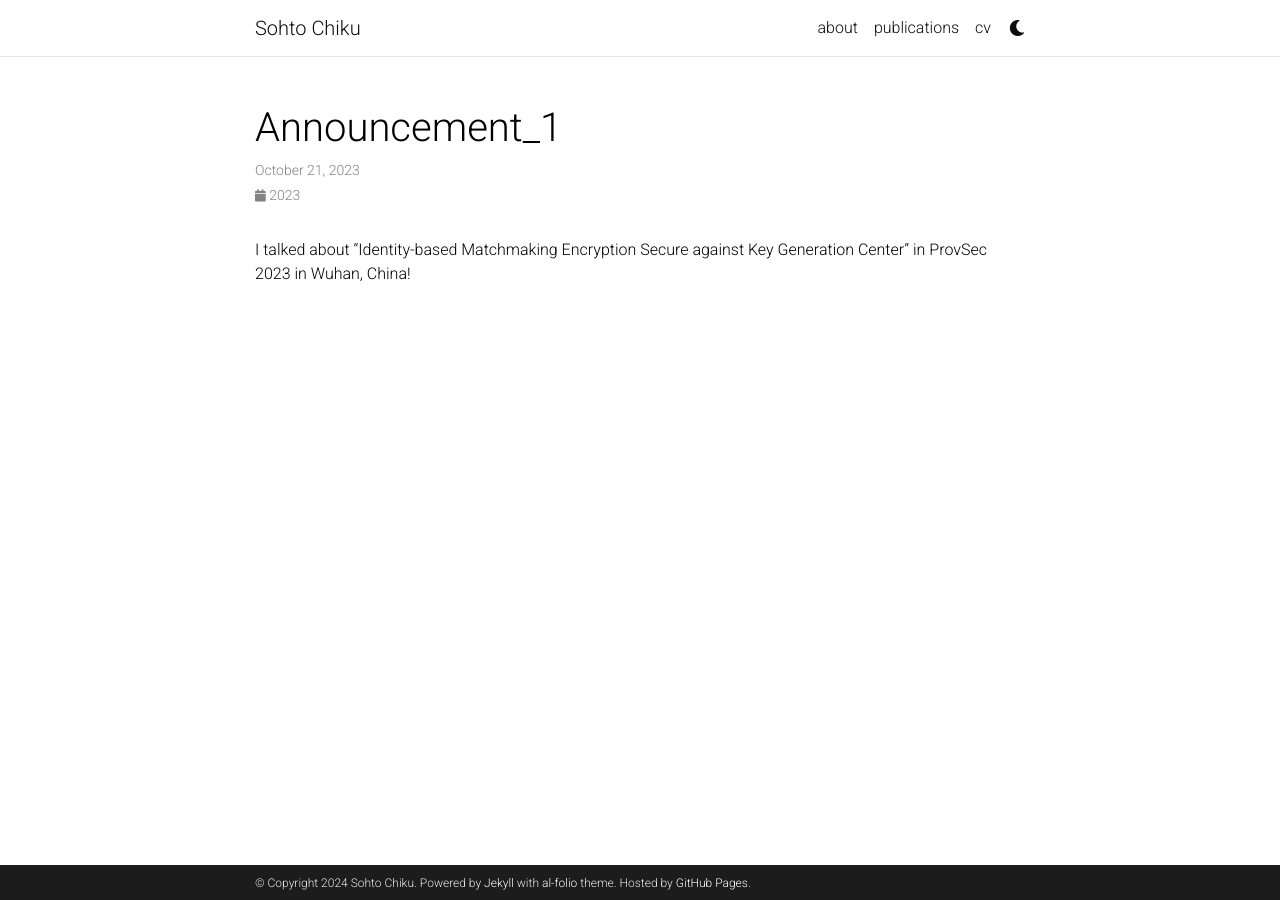
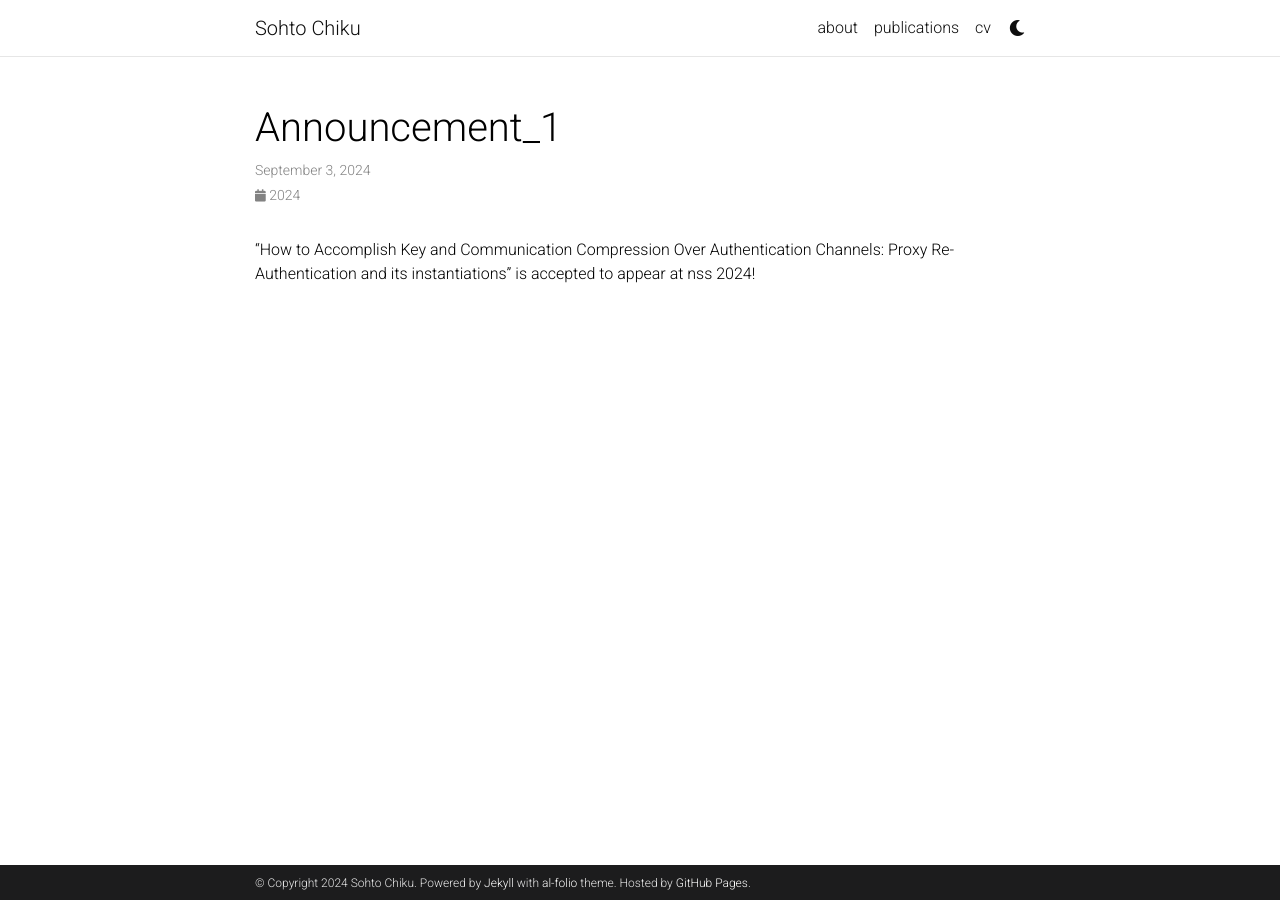
Before and after one commit to csort99/csort99.github.io, a Jekyll site: the page built from _news/announcement_1.md, in a window 1280 px wide. Built offline with Jekyll 4.4.1, drawn with Linux system fonts in a browser that asks for light colours; comment, search, counter and statistics services are not loaded; a style sheet for code colours, icons or effects is not loaded.

Commit message:
Update announcement_1.md

```diff
--- a/_news/announcement_1.md
+++ b/_news/announcement_1.md
@@ -1,7 +1,7 @@
 ---
 layout: post
-date: 2023-10-21
+date: 2024-09-03
 inline: true
 ---
 
-I talked about "Identity-based Matchmaking Encryption Secure against Key Generation Center" in ProvSec 2023 in Wuhan, China! <!--See the full paper [here](https://eprint.iacr.org/2022/141.pdf)-->
+"How to Accomplish Key and Communication Compression Over Authentication Channels: Proxy Re-Authentication and its instantiations" is accepted to appear at nss 2024!
```
